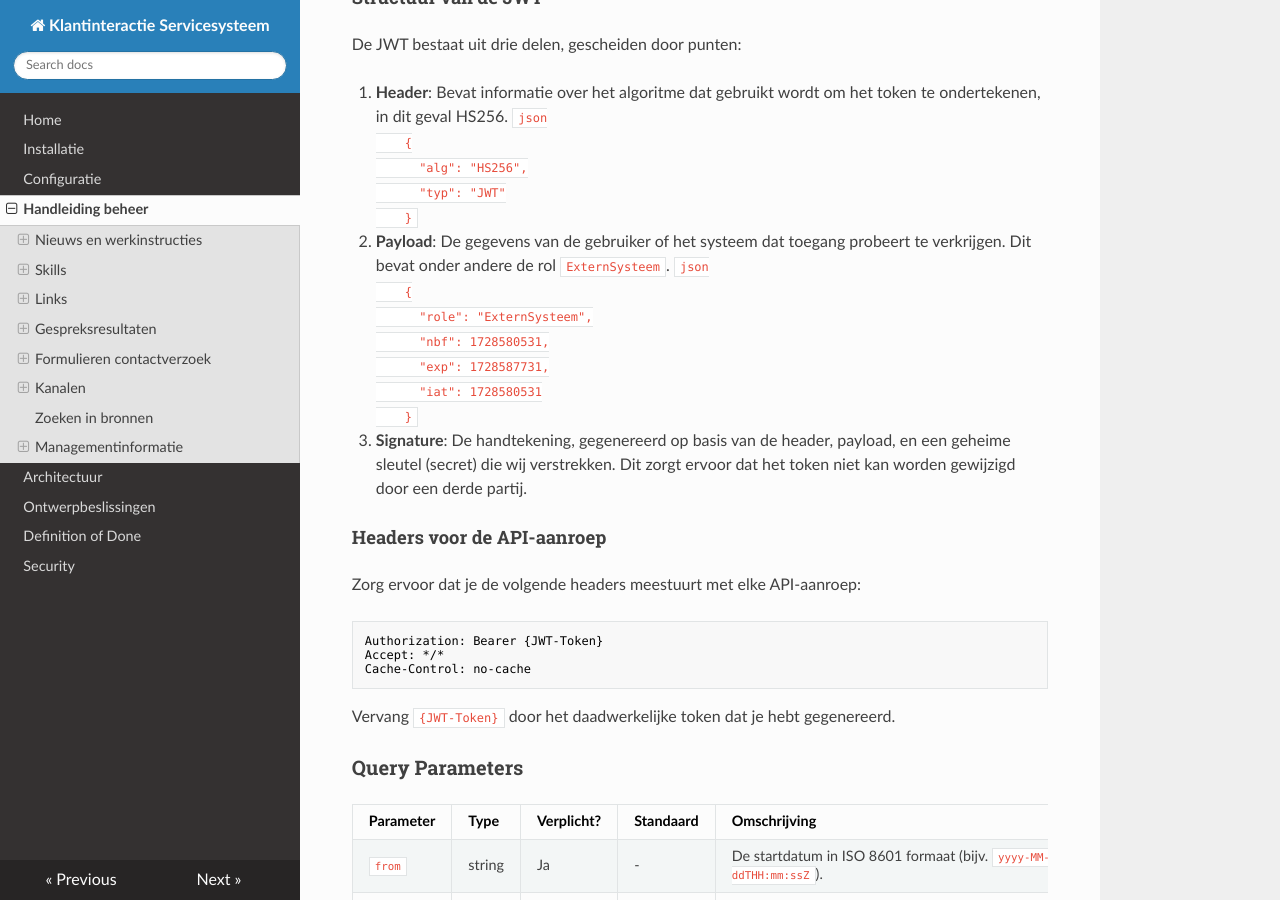
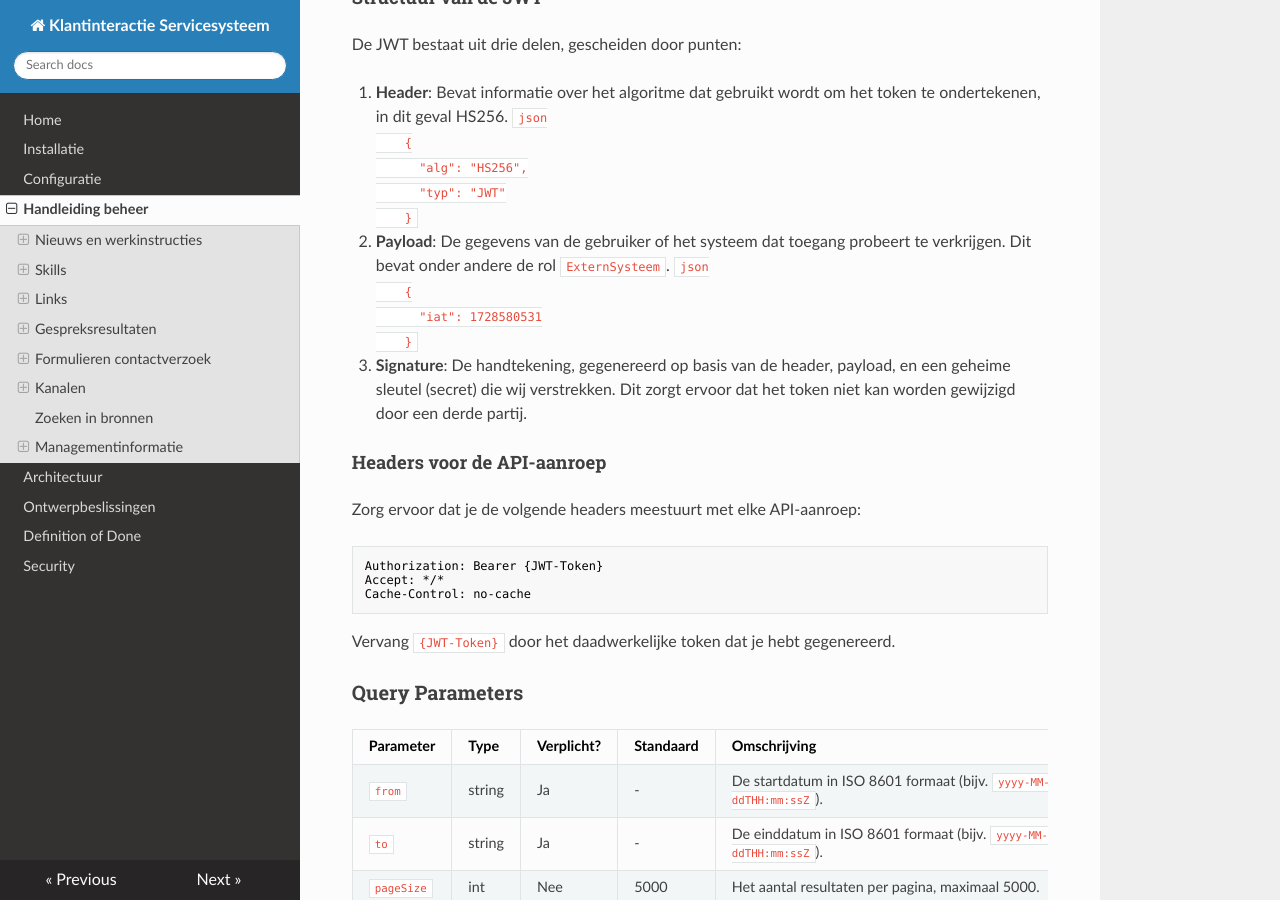
Before and after one commit to Klantinteractie-Servicesysteem/.github, an MkDocs documentation site: the page built from docs/MANUAL.md, in a window 1280 px wide and 900 px high, scrolled down 22863 px. Built offline with MkDocs 1.6.1, drawn with Linux system fonts in a browser that asks for light colours; nearby versions of some CDN libraries.

Commit message:
Update MANUAL.md

````diff
--- a/docs/MANUAL.md
+++ b/docs/MANUAL.md
@@ -351,9 +351,6 @@ De JWT bestaat uit drie delen, gescheiden door punten:
 2. **Payload**: De gegevens van de gebruiker of het systeem dat toegang probeert te verkrijgen. Dit bevat onder andere de rol `ExternSysteem`.
     ```json
     {
-      "role": "ExternSysteem",
-      "nbf": 1728580531,
-      "exp": 1728587731,
       "iat": 1728580531
     }
     ```
````
